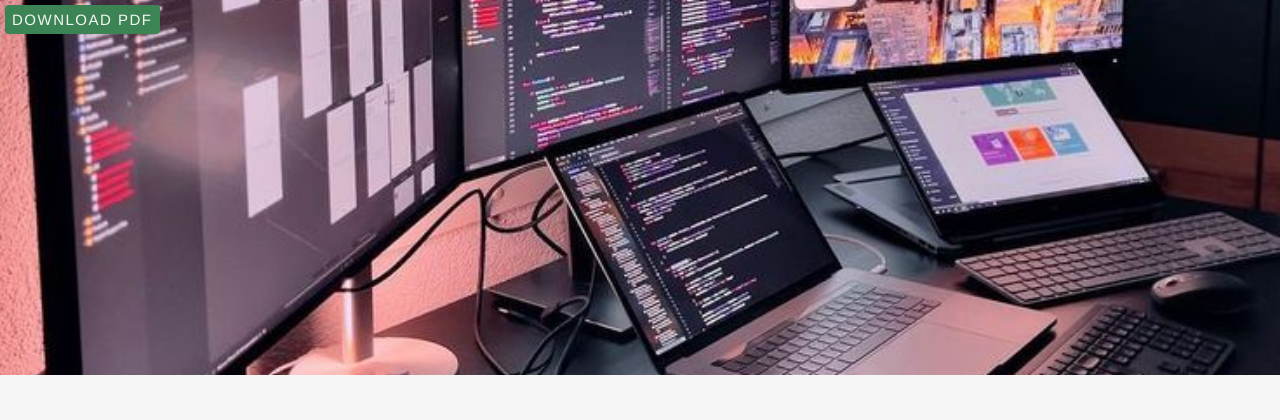
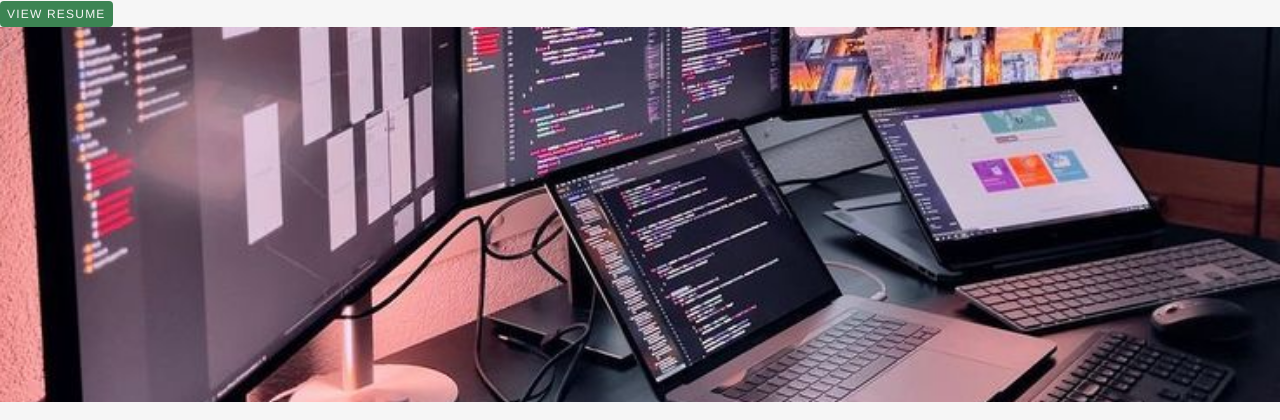
Before and after one commit to carlosj1999/Portfolio, a Django app: page / in a window 1280 px wide. Shown: the top 420 px of the page. Run offline with Django 5.2, Linux system fonts and the light colour scheme.

Commit message:
update resume to google docs

```diff
--- a/resume/templates/resume/resume.html
+++ b/resume/templates/resume/resume.html
@@ -17,7 +17,7 @@
 </script>
   </head>
   <body class="resume">
-    <a class="btn download-link" href="{%static 'Resume 2024.pdf'%}" download>Download PDF</a>
+    <a class="btn" href="https://docs.google.com/document/d/1F4YGXp6yZ3dmEHLujkwrZHrzlRLzLqfB7owMsMH5wrw/edit?usp=sharing" download>View Resume</a>
     <!-- //  INTRO  // -->
     <header>
       <div class="content-wrapper">
```
